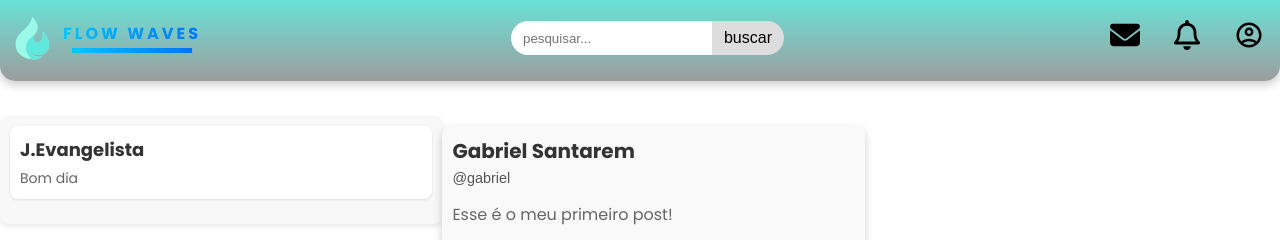
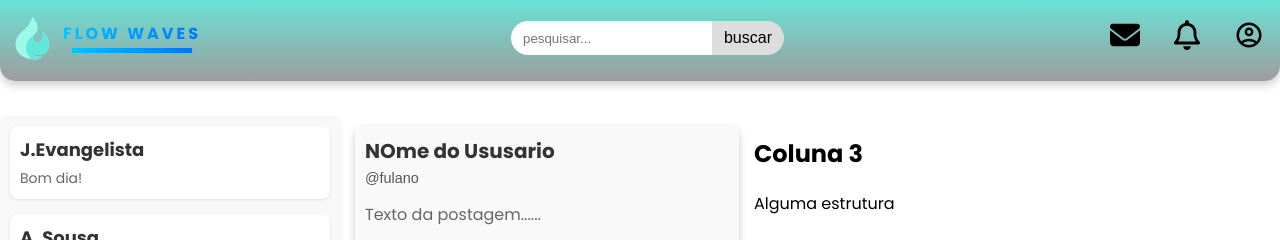
Before and after one commit to MrTom9te/rede_social, a PHP site: page / in a window 1280 px wide. Shown: the top 240 px of the page. Run offline with PHP 8.4, Linux system fonts and the light colour scheme.

Commit message:
new table

```diff
--- a/index.html
+++ b/index.html
@@ -84,18 +84,34 @@
     <main class="app-page">
       <div class="row">
         <div class="column" id="friends-groups">
+          <template id="friends-groups-template">
             <div class="friends">
               <ul>
                 <li>
                   <a href="#">
                     <div class="friend-block">
-                    <h5>J.Evangelista</h5>
-                    <p>Bom dia</p>
+                      <h5>Username</h5>
+                      <p>text</p>
                     </div>
                   </a>
                 </li>
               </ul>
             </div>
+          </template>
+          <template>
+            <div class="groups">
+              <ul>
+                <li>
+                  <a href="#">
+                    <div class="group-block">
+                      <h5 id="group-name"></h5>
+                      <p id="last-msg">text</p>
+                    </div>
+                  </a>
+                </li>
+              </ul>
+            </div>
+          </template>
         </div>
 
         <div class="column" id="posts-page">
@@ -136,6 +152,46 @@
               </div>
             </article>
           </template>
+          <article class="post">
+            <div id="user-data">
+              <h3>NOme do Ususario</h3>
+              <p class="user-handler">@fulano</p>
+            </div>
+            <div class="post-content">
+              <p>Texto da postagem......</p>
+              <iframe
+                width="390"
+                height="200"
+                src="https://www.youtube.com/embed/FKln6pYij3E"
+                title="YouTube video player"
+                frameborder="0"
+                allow="accelerometer; autoplay; clipboard-write; encrypted-media; gyroscope; picture-in-picture"
+                allowfullscreen
+              >
+              </iframe>
+            </div>
+            <div class="action-bar">
+              <div class="like">
+                <button class="like-btn">
+                  <img src="assets/heart-regular.svg" alt="curtir" />
+                </button>
+                <h4>curtir</h4>
+              </div>
+              <div class="comment">
+                <button class="comment-btn">
+                  <img src="assets/comment-solid.svg " alt="comentar" />
+                </button>
+                <h4>comentar</h4>
+              </div>
+
+              <div class="share">
+                <button class="share-btn">
+                  <img src="assets/share-solid.svg" alt="" />
+                </button>
+                <h4>compartilhar</h4>
+              </div>
+            </div>
+          </article>
         </div>
         <div class="column" id="convervas">
           <h2>Coluna 3</h2>
--- a/script.js
+++ b/script.js
@@ -45,12 +45,38 @@ function createPost(username, handler, text, imageUrl) {
   document.getElementById("posts-page").appendChild(postClone);
 }
 
+function getFriends(username, text) {
+  // Obtém o template
+  const template = document.getElementById("friends-groups-template");
+
+  // Clona o conteúdo do template
+  const friendClone = template.content.cloneNode(true);
+
+  // Modifica o conteúdo do clone
+  friendClone.querySelector("h5").textContent = username; // Atualiza o nome
+  friendClone.querySelector("p").textContent = text; // Atualiza a mensagem
+
+  // Adiciona o clone ao DOM dentro da div com id 'friends-groups'
+  const friendsGroups = document.getElementById("friends-groups");
+  friendsGroups.appendChild(friendClone);
+}
+
+// Exemplo de uso:
+getFriends("J.Evangelista", "Bom dia!");
+getFriends("A. Sousa", "Tudo certo?");
+getFriends("J.Evangelista", "Bom dia!");
+getFriends("A. Sousa", "Tudo certo?");
+getFriends("J.Evangelista", "Bom dia!");
+getFriends("A. Sousa", "Tudo certo?");
+getFriends("J.Evangelista", "Bom dia!");
+getFriends("A. Sousa", "Tudo certo?");
+
 // Exemplo de uso
 createPost(
   "Gabriel Santarem",
   "@gabriel",
   "Esse é o meu primeiro post!",
-  "https://picsum.photos/200"
+  "https://picsum.photos/250"
 );
 createPost(
   "Raffi",
@@ -62,5 +88,5 @@ createPost(
   "J.Evangelista",
   "@Evqangelista",
   "Esse é meu primeiro post",
-  "https://picsum.photos/200"
+  "https://picsum.photos/300"
 );
--- a/style.css
+++ b/style.css
@@ -217,15 +217,19 @@ body {
   justify-content: center;
   text-align: left;
   float: left;
-  width: 33%;
+  width: 30%;
+  margin-right: 15px;
 }
 
 /* coluna amigos e grupos   */
 #friends-groups {
+  height: 300px;
+  width: 25%;
   background-color: #f8f8f8;
   padding: 10px;
   border-radius: 8px;
   box-shadow: 0 2px 5px rgba(0, 0, 0, 0.1);
+  overflow-y: scroll;
 }
 
 .friends ul {
```
Lines whose indentation alone changed are shown as unchanged.
